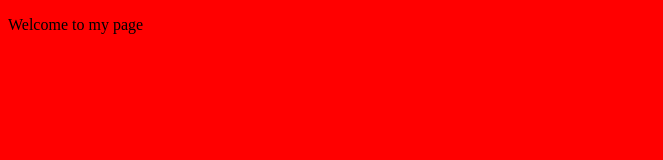
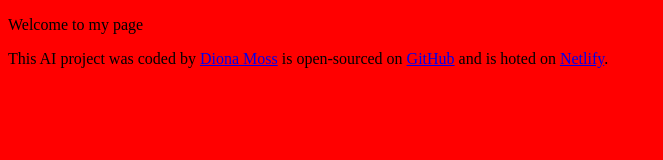
Before and after one commit to D-Moss/AI-Generator, a plain HTML site: page index.html in a window 1280 px wide. Shown: the whole page, without its empty margins (0-663 px from the left). Drawn offline with Linux system fonts and the light colour scheme.

Commit message:
Add files via upload
added additional links in the footer section

```diff
--- a/index.html
+++ b/index.html
@@ -8,6 +8,12 @@
 </head>
 <body>
 	<p>Welcome to my page</p>
+
+	<footer>
+		<p>
+			This AI project was coded by <a href="https://codepen.io/Diona-Moss/pen/mdZGaMw" target="_blank">Diona Moss</a> is open-sourced on <a href="https://github.com/D-Moss/AI-Generator" target="_blank">GitHub</a> and is hoted on <a href="https://app.netlify.com/teams/d-moss-o8d9vci/sites" target="_blank">Netlify</a>.
+		</p>
+	</footer>
 	<script src="index.js"></script>
 </body>
 </html>
```
